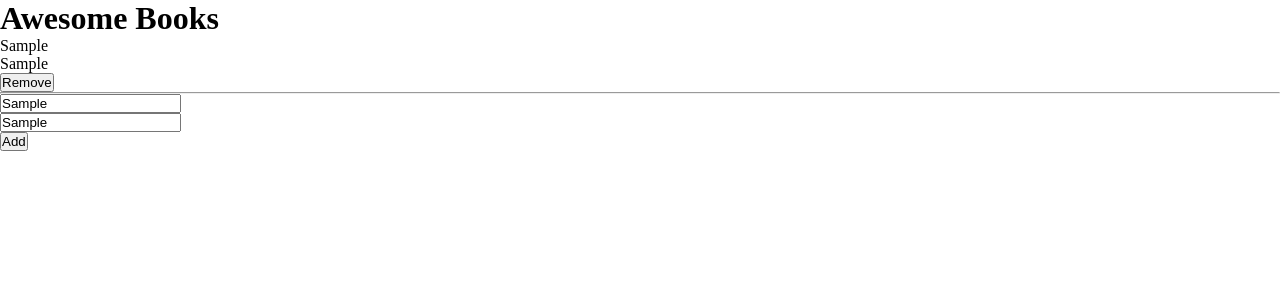
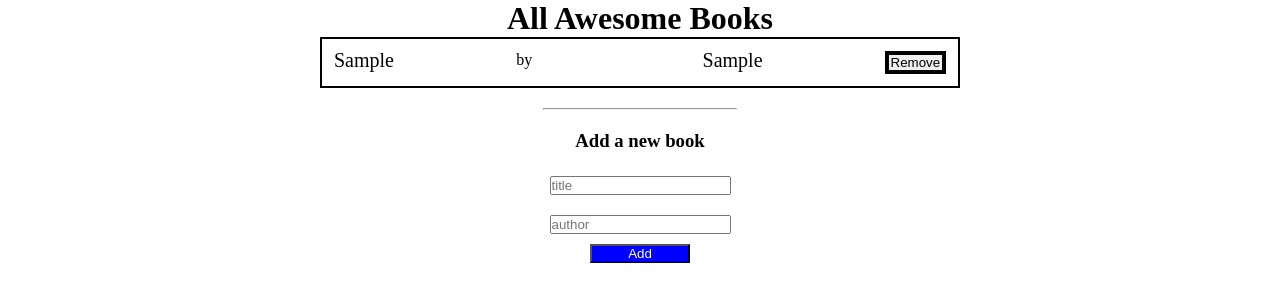
Before and after one commit to whid-bb/awesome-books, a website: page index.html in a window 1280 px wide. Both pictures are taken after typing "Sample", "Sample" into the empty fields and a click on the button "Add". Drawn offline with Linux system fonts and the light colour scheme.

Commit message:
Add style.css codes

```diff
--- a/index.html
+++ b/index.html
@@ -4,26 +4,30 @@
     <meta charset="UTF-8" />
     <meta http-equiv="X-UA-Compatible" content="IE=edge" />
     <meta name="viewport" content="width=device-width, initial-scale=1.0" />
-    <link rel="stylesheet" href="style.css">
+    <link rel="stylesheet" href="style.css" />
     <title>Awesome Books</title>
   </head>
 
   <body>
     <header>
-      <h1>Awesome Books</h1>
+      <h1>All Awesome Books</h1>
     </header>
+    <section id="maincontainer">
       <div id="book-list"></div>
+      <hr class="horizontal" />
+      <h3 class="text">Add a new book</h3>
       <form id="add-book">
-      <div>
-        <input type="text" id="author" placeholder="Author" />
-      </div>
         <div>
           <input type="text" id="title" placeholder="title" />
         </div>
         <div>
-        <button type="submit">Add</button>
+          <input type="text" id="author" placeholder="author" />
+        </div>
+        <div>
+          <button type="submit" class="btn">Add</button>
         </div>
       </form>
+    </section>
     <script src="script.js"></script>
   </body>
 </html>
--- a/script.js
+++ b/script.js
@@ -31,9 +31,15 @@ class Ls {
 }
 
 class BooksList extends Ls {
-    books = []
+  books = [];
 
-    constructor(form, inputAuthor, inputTitle, bookListContainer, booksKey = 'books') {
+  constructor(
+    form,
+    inputAuthor,
+    inputTitle,
+    bookListContainer,
+    booksKey = 'books',
+  ) {
     super(booksKey);
     this.form = form;
     this.inputAuthor = inputAuthor;
@@ -48,11 +54,11 @@ class BooksList extends Ls {
   };
 
   renderHTML = (obj) => `
-            <div>
+            <div class = "bookcontainer">
                 <div class='book-title'>${obj.title}</div>
+                <p>by</p>
                 <div class='book-author'>${obj.author}</div>
                 <button class='remove-book' data-id="${obj.id}">Remove</button>
-                <hr>
             </div>
             `;
 
@@ -69,7 +75,10 @@ class BooksList extends Ls {
   };
 
   addBookToHTML = (obj) => {
-      this.bookListContainer.insertAdjacentHTML('afterbegin', this.renderHTML(obj));
+    this.bookListContainer.insertAdjacentHTML(
+      'afterbegin',
+      this.renderHTML(obj),
+    );
     this.findRemoveButtons();
   };
 
@@ -109,13 +118,13 @@ class BooksList extends Ls {
 
     this.form.addEventListener('submit', (e) => {
       e.preventDefault();
-
       const bookId = this.getUniqueId();
 
       const authorText = this.inputAuthor.value;
       const titleText = this.inputTitle.value;
 
       this.addToBookList(bookId, authorText, titleText);
+      this.form.reset();
     });
   }
 }
--- a/style.css
+++ b/style.css
@@ -2,3 +2,82 @@
   margin: 0;
   padding: 0;
 }
+
+header h1 {
+  text-align: center;
+}
+
+#maincontainer {
+  display: flex;
+  flex-direction: column;
+  justify-content: center;
+  margin: 0 auto;
+  width: 50%;
+}
+
+#book-list {
+  border: 2px solid black;
+}
+
+#add-book {
+  display: flex;
+  flex-direction: column;
+  padding-top: 24px;
+  align-items: center;
+}
+
+.bookcontainer {
+  display: flex;
+  flex-direction: row;
+  justify-content: space-between;
+  padding: 12px 12px;
+}
+
+.bookcontainer:nth-child(even) {
+  background-color: #00f;
+  color: #fff;
+}
+
+.remove-book {
+  width: 10%;
+  height: 30%;
+  border: 4px solid black;
+}
+
+.book-title {
+  font-size: 20px;
+  font-weight: normal;
+  width: 12px;
+  line-height: 0.9;
+}
+
+.book-author {
+  font-size: 20px;
+  font-weight: normal;
+  width: 12px;
+  line-height: 0.9;
+}
+
+.horizontal {
+  width: 30%;
+  margin: 20px auto;
+  background-color: black;
+}
+
+.text {
+  text-align: center;
+}
+
+#author {
+  margin: 10px;
+}
+
+#title {
+  margin-bottom: 10px;
+}
+
+.btn {
+  width: 100px;
+  background-color: #00f;
+  color: #fff;
+}
```
Lines whose indentation alone changed are shown as unchanged.
